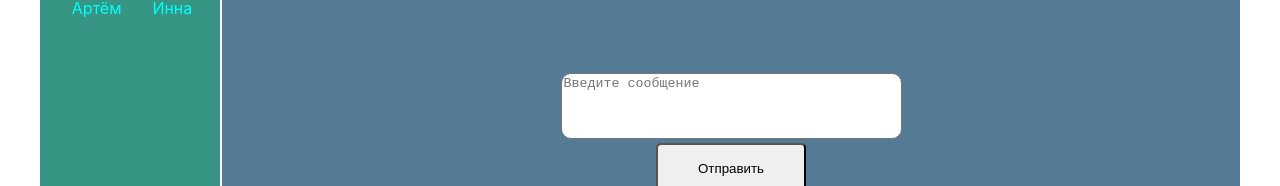
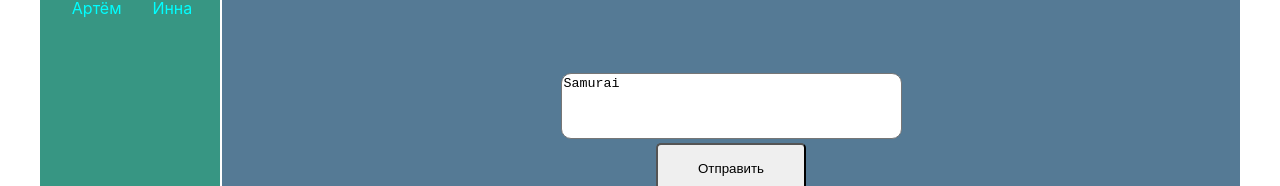
Before and after one commit to Filinion/myProject-React, a React (Create React App) app: page /Dialogs in a window 1280 px wide. Shown: the part 469-655 px from the top of the page. Built offline with nearby package versions, Linux system fonts and the light colour scheme; the HTML template or start-up script is replaced by a standard one.

Commit message:
Lesson 32 React

```diff
--- a/src/App.js
+++ b/src/App.js
@@ -21,16 +21,19 @@ function App(props) {
               <Profile
                 state={props.state.ProfilePage}
                 addPost={props.addPost}
+                changeNewPost={props.changeNewPost}
               />
             }
           />
           <Route
-            path="/"
-            element={<Profile state={props.state.ProfilePage} />}
-          />
-          <Route
             path="/Dialogs/*"
-            element={<Dialogs state={props.state.DialogsPage} />}
+            element={
+              <Dialogs
+                state={props.state.DialogsPage}
+                addMessage={props.addMessage}
+                changeMessage={props.changeMessage}
+              />
+            }
           />
           <Route path="/News/" element={<News />} />
           <Route path="/Music/" element={<Music />} />
--- a/src/components/Dialogs/Dialogs.jsx
+++ b/src/components/Dialogs/Dialogs.jsx
@@ -15,8 +15,12 @@ const Dialogs = (props) => {
   });
 
   let clickSendMessage = () => {
+    props.addMessage();
+  };
+
+  let changeSendMessage = () => {
     let text = sendMessage.current.value;
-    alert(text);
+    props.changeMessage(text);
   };
 
   return (
@@ -26,9 +30,10 @@ const Dialogs = (props) => {
       <div className={classes.textMessage}>
         <textarea
           ref={sendMessage}
+          onChange={changeSendMessage}
+          value={props.state.NewMessage}
           cols={40}
           rows={4}
-          placeholder="Введите сообщение"
         ></textarea>
         <div className={classes.btnMessage}>
           <button onClick={clickSendMessage}>Отправить</button>
--- a/src/components/Profile/MyPosts/MyPosts.jsx
+++ b/src/components/Profile/MyPosts/MyPosts.jsx
@@ -10,19 +10,30 @@ const MyPosts = (props) => {
   let newPostElement = React.createRef();
 
   const OnbuttonClick = () => {
-    debugger;
-    let text = newPostElement.current.value;
-    props.addPost(text);
-    newPostElement.current.value = "";
+    props.addPost(); // Функция создания обектра с ввенным значением
+    // props.changeNewPost(""); // Зануляем значение
+
+    // newPostElement.current.value = ""; // Сбрасываем значение текст ареа на 0 посе ввода
+  };
+
+  let onPostChange = () => {
+    let post = newPostElement.current.value; // Берем значения по ссылке из текст ареа
+    props.changeNewPost(post); // Функция добавления поста в State.ProfilePage.newPostChange(Виртуально, пока что)
   };
 
   return (
     <div className={classes.MyPosts}>
       Мой пост
       <div>
-        <textarea ref={newPostElement}></textarea>
+        <textarea
+          ref={newPostElement}
+          onChange={onPostChange}
+          // {/*  onChange Добавляет каждый введенный элемент с клавы} */}
+          value={props.newPostChange}
+        />
         <br></br>
         <button onClick={OnbuttonClick}>Добавить</button>
+        {/* Добавляет функцию описанную выше для кнопки} */}
       </div>
       <div className={classes.posts}>
         <div>{myPost}</div>
--- a/src/components/Profile/Profile.jsx
+++ b/src/components/Profile/Profile.jsx
@@ -6,7 +6,12 @@ const Profile = (props) => {
   return (
     <div className={classes.profile}>
       <ProfileIngo />
-      <MyPosts myPostData={props.state.myPostData} addPost={props.addPost} />
+      <MyPosts
+        myPostData={props.state.myPostData}
+        addPost={props.addPost}
+        newPostChange={props.state.newPostChange}
+        changeNewPost={props.changeNewPost}
+      />
     </div>
   );
 };
--- a/src/redux/State.js
+++ b/src/redux/State.js
@@ -6,6 +6,7 @@ let State = {
       { id: 1, post: "Привет, как ты?", countLikes: 10 },
       { id: 2, post: "Это мой первый пост :)", countLikes: 14 },
     ],
+    newPostChange: "Samurai",
   },
   DialogsPage: {
     messagesData: [
@@ -14,6 +15,7 @@ let State = {
       { id: 3, messages: "Норм :) Что расскажешь?" },
       { id: 4, messages: "Отличная погода сегодня" },
     ],
+    NewMessage: "Samurai",
 
     dialogsData: [
       { id: 1, name: "Ivan" },
@@ -31,14 +33,37 @@ let State = {
     ],
   },
 };
-export let addPost = (newMessagesPost) => {
-  debugger;
+
+window.State = State;
+
+export let addPost = () => {
   let newPost = {
     id: 5,
-    post: newMessagesPost,
+    post: State.ProfilePage.newPostChange,
     countLikes: 0,
   };
   State.ProfilePage.myPostData.push(newPost);
+  State.ProfilePage.newPostChange = "";
+  rerenderEntireTree();
+};
+
+export let changeNewPost = (newsPost) => {
+  State.ProfilePage.newPostChange = newsPost;
+  rerenderEntireTree();
+};
+
+export let addMessage = () => {
+  let newMessage = {
+    id: 5,
+    messages: State.DialogsPage.NewMessage,
+  };
+  State.DialogsPage.messagesData.push(newMessage);
+  State.DialogsPage.NewMessage = "";
+  rerenderEntireTree();
+};
+
+export let changeMessage = (text) => {
+  State.DialogsPage.NewMessage = text;
   rerenderEntireTree();
 };
 
--- a/src/render.js
+++ b/src/render.js
@@ -5,11 +5,22 @@ import "./index.css";
 import App from "./App";
 import { BrowserRouter } from "react-router-dom";
 import { addPost } from "./redux/State";
+import { changeNewPost } from "./redux/State";
+import { addMessage } from "./redux/State";
+import { changeMessage } from "./redux/State";
 
-export let rerenderEntireTree = () => {
-  ReactDOM.createRoot(document.getElementById("root")).render(
+let root = ReactDOM.createRoot(document.getElementById("root"));
+
+export const rerenderEntireTree = () => {
+  root.render(
     <BrowserRouter>
-      <App state={State} addPost={addPost} />
+      <App
+        state={State}
+        addPost={addPost}
+        changeNewPost={changeNewPost}
+        addMessage={addMessage}
+        changeMessage={changeMessage}
+      />
     </BrowserRouter>
   );
 };
```
